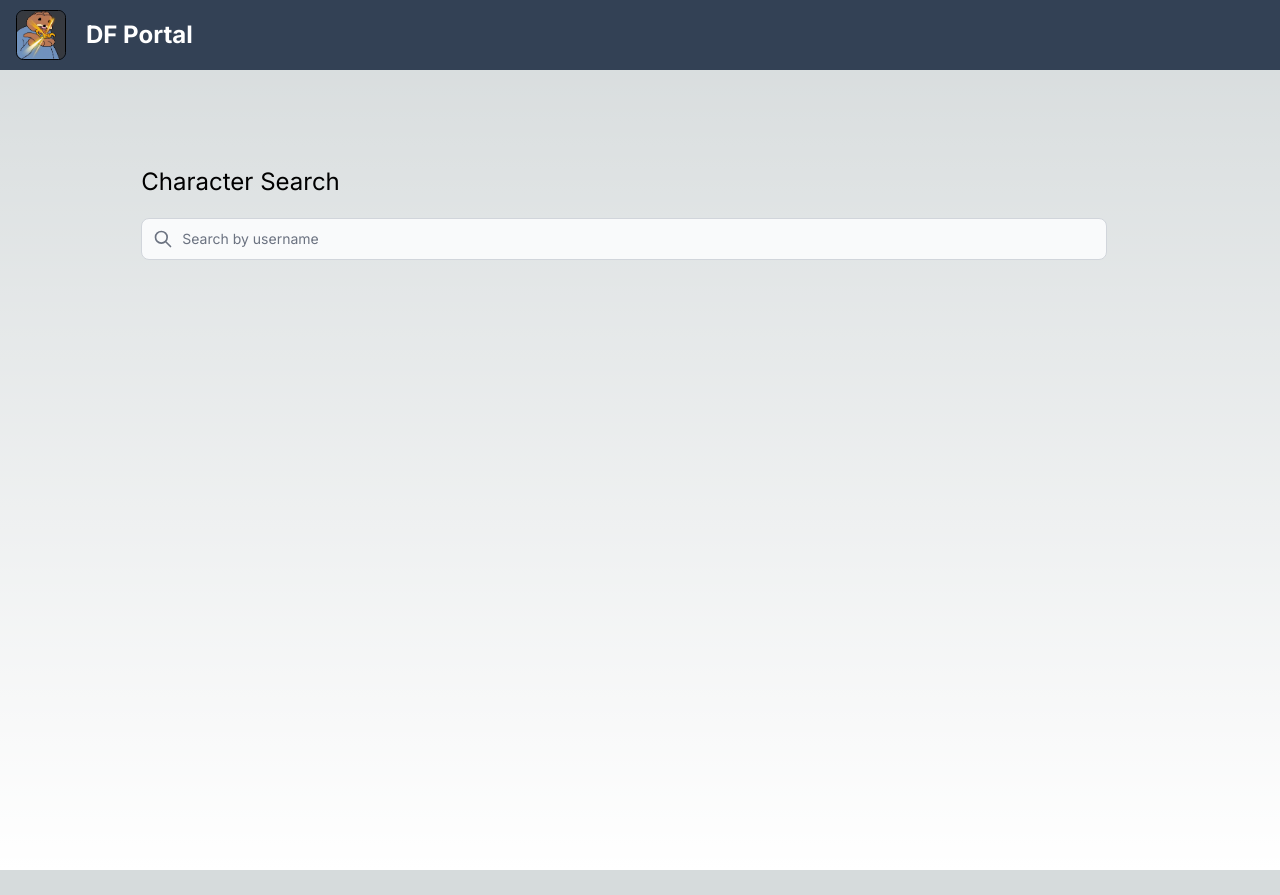
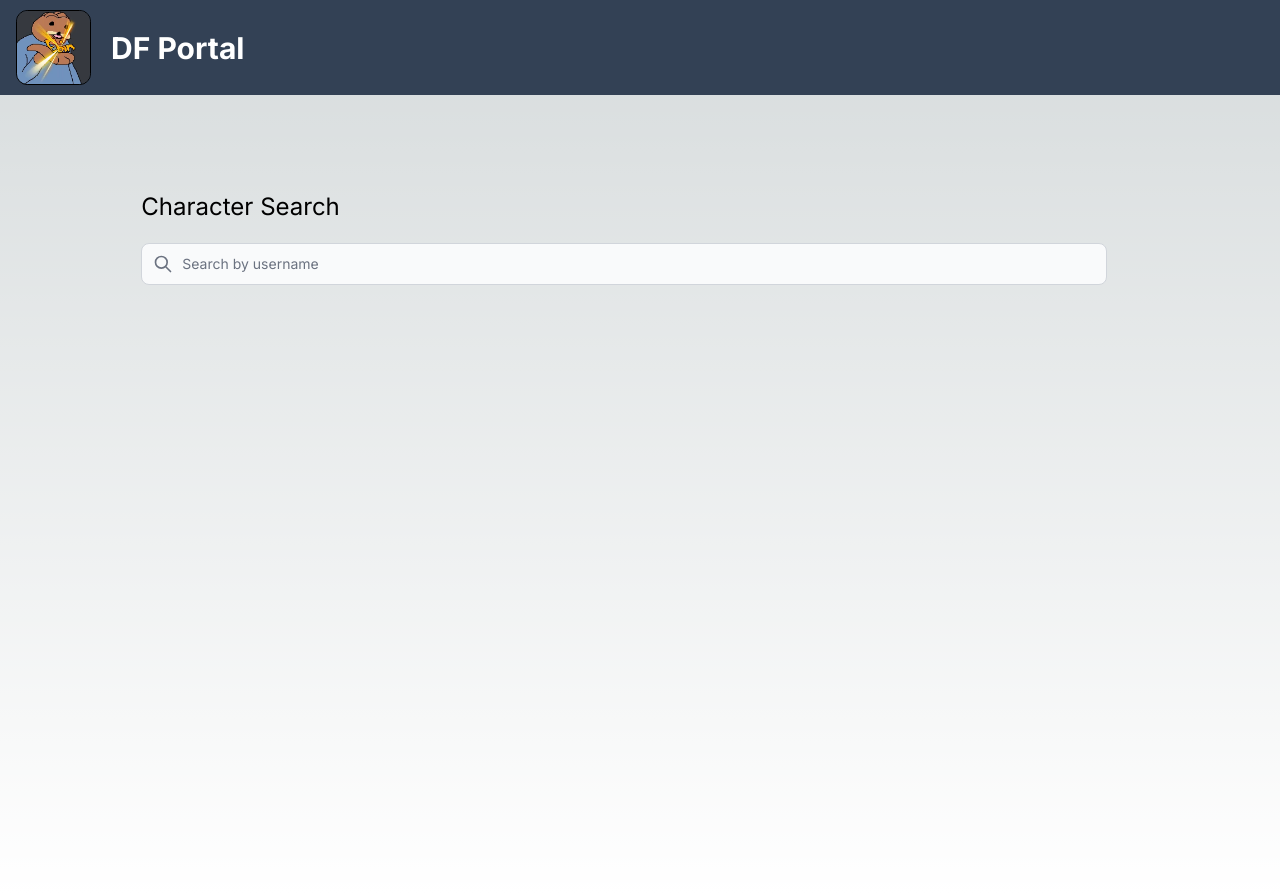
Before and after one commit to Daniel-Kahl/DF-Portal, a Next.js app: page / in a window 1280 px wide. Before the commit the page ends 870 px from the top, so only its background shows below. Built offline with nearby package versions, Linux system fonts and the light colour scheme.

Commit message:
fixed nav image

```diff
--- a/src/app/layout.tsx
+++ b/src/app/layout.tsx
@@ -4,11 +4,8 @@ import './globals.css'
 import type { Metadata } from 'next'
 import { Inter } from 'next/font/google'
 import { Navbar } from 'flowbite-react'
-import { Flowbite } from 'flowbite-react'
-import { DarkThemeToggle } from 'flowbite-react'
 import Image from 'next/image'
-import Link from 'next/link'
-import navImage from '../../assets/Ebin.png'
+// import Link from 'next/link'
 
 const inter = Inter({ subsets: ['latin'] })
 
@@ -17,10 +14,10 @@ const imageStyle = {
   border: '1px solid #000',
 }
 
-// export const metadata: Metadata = {
-//   title: 'Create Next App',
-//   description: 'Generated by create next app',
-// }
+export const metadata: Metadata = {
+  title: 'Create Next App',
+  description: 'Generated by create next app',
+}
 
 export default function RootLayout({
   children,
@@ -33,13 +30,13 @@ export default function RootLayout({
         <Navbar fluid className=" bg-slate-700">
           <Navbar.Brand>
             <Image
-              src={navImage}
-              width={50}
-              height={50}
+              src="/Ebin.PNG"
+              width={75}
+              height={75}
               style={imageStyle}
               alt="Nav Photo"
             />
-            <span className="self-center mx-5 whitespace-nowrap text-2xl font-bold text-white">
+            <span className="self-center mx-5 whitespace-nowrap text-3xl font-bold text-white">
                 DF Portal
             </span>
             {/* TODO: Fix Link throwing errors */}
```
Also changed, not shown: public/Ebin.PNG (renamed from assets/Ebin.PNG).
